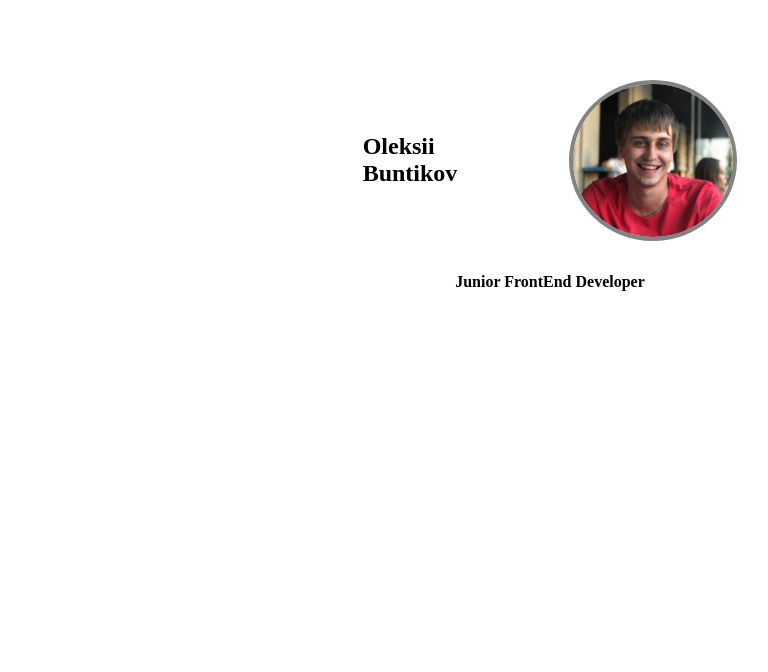
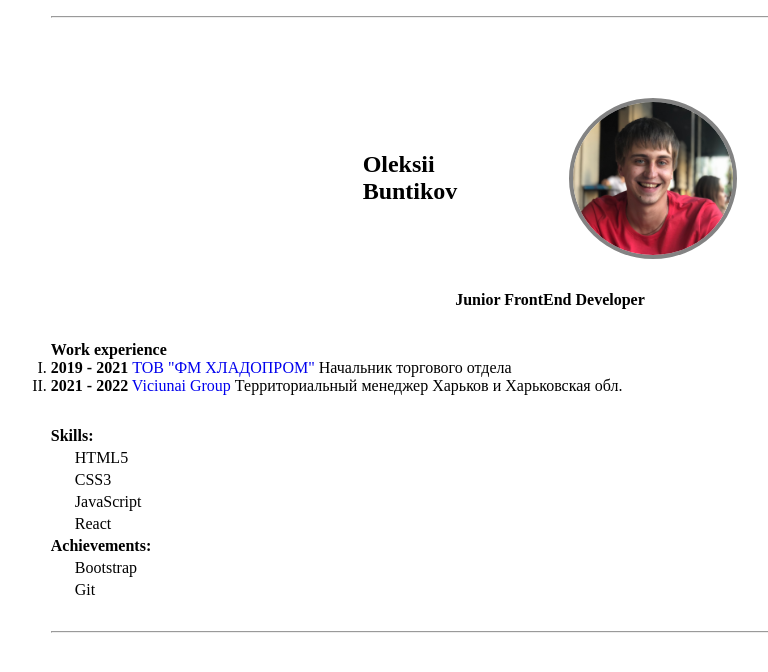
Before and after one commit to OleksiiHub/hw2, a plain HTML site: page index.html in a window 1280 px wide. Shown: the whole page, without its empty margins (90-858 px from the left). Drawn offline with Linux system fonts and the light colour scheme.

Commit message:
last commit

```diff
--- a/index.html
+++ b/index.html
@@ -8,8 +8,10 @@
     <title>My page</title>
   </head>
   <body>
-    <main>
+    <main style="padding: 1rem">
+
       <section class="container">
+              <hr />
         <div class="d-flex" style="margin: 5rem 0 0 0">
           <h1 class="">Oleksii<br />Buntikov</h1>
           <img src="./img/IMG_0030.jpeg" alt="My foto" class="img_setting" />
@@ -20,8 +22,34 @@
           <strong>Junior FrontEnd Developer</strong>
         </p>
       </section>
+
       <section class="container mt-2">
-
+        <p>
+          <span><span>Work experience</span></span>
+        </p>
+        <ol type="I">
+          <li>
+            <span>2019 - 2021</span>
+            <a href="https://khladoprom.com/en/">ТОВ "ФМ ХЛАДОПРОМ" </a>
+            Начальник торгового отдела
+          </li>
+          <li>
+            <span>2021 - 2022</span>
+            <a href="https://www.viciunaigroup.eu/en">Viciunai Group </a>
+            Территориальный менеджер Харьков и Харьковская обл.
+          </li>
+        </ol>
+        <dl>
+          <dt>Skills:</dt>
+            <dd>HTML5</dd>
+            <dd>CSS3</dd>
+            <dd>JavaScript</dd>
+            <dd>React</dd>
+          <dt>Achievements:</dt>
+            <dd>Bootstrap</dd>
+            <dd>Git</dd>
+        </dl>
+        <hr>
       </section>
     </main>
   </body>
--- a/style/style.css
+++ b/style/style.css
@@ -25,3 +25,18 @@
 .mt-2{
     margin-top: 2rem;
 }
+span{
+    font-weight:bold;
+}
+a{
+    text-decoration: none;
+}
+dl {
+    margin: 2rem 0;
+}
+dt{
+    font-weight: bold;
+}
+dd{
+    margin: .25rem 0 .25rem 1.5rem;
+}
```
Also changed, not shown: 1 other file.
